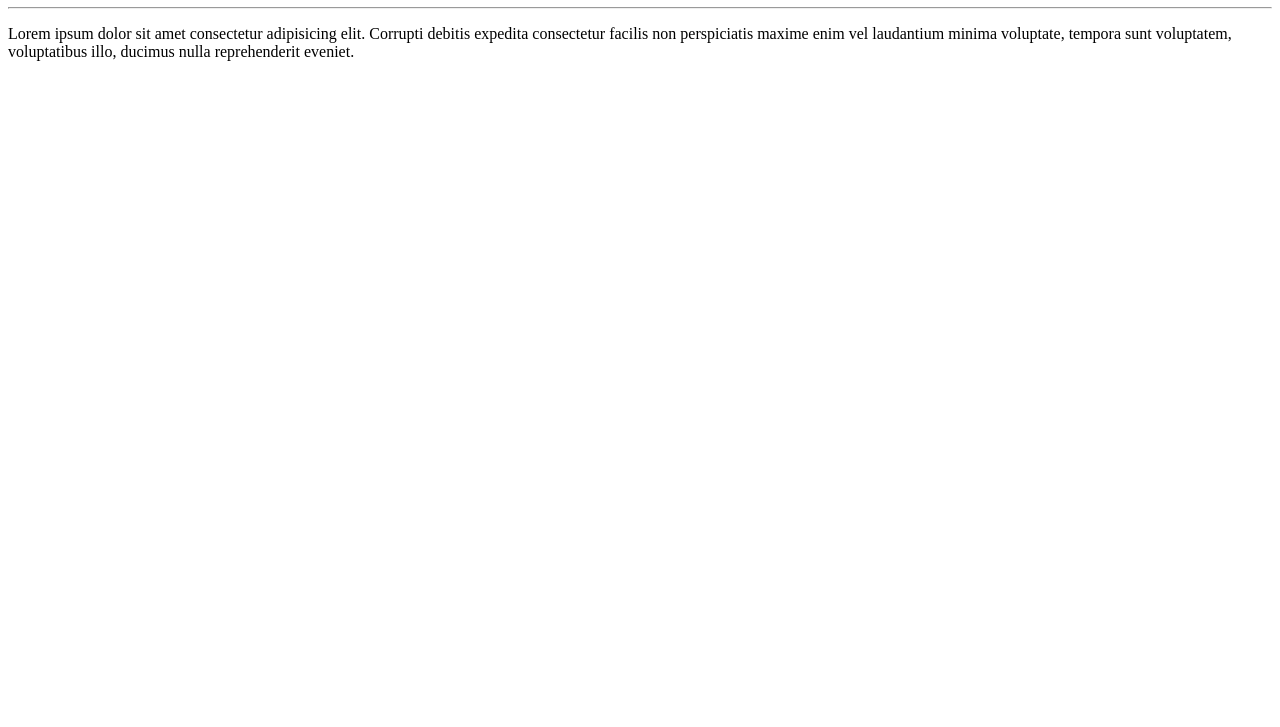
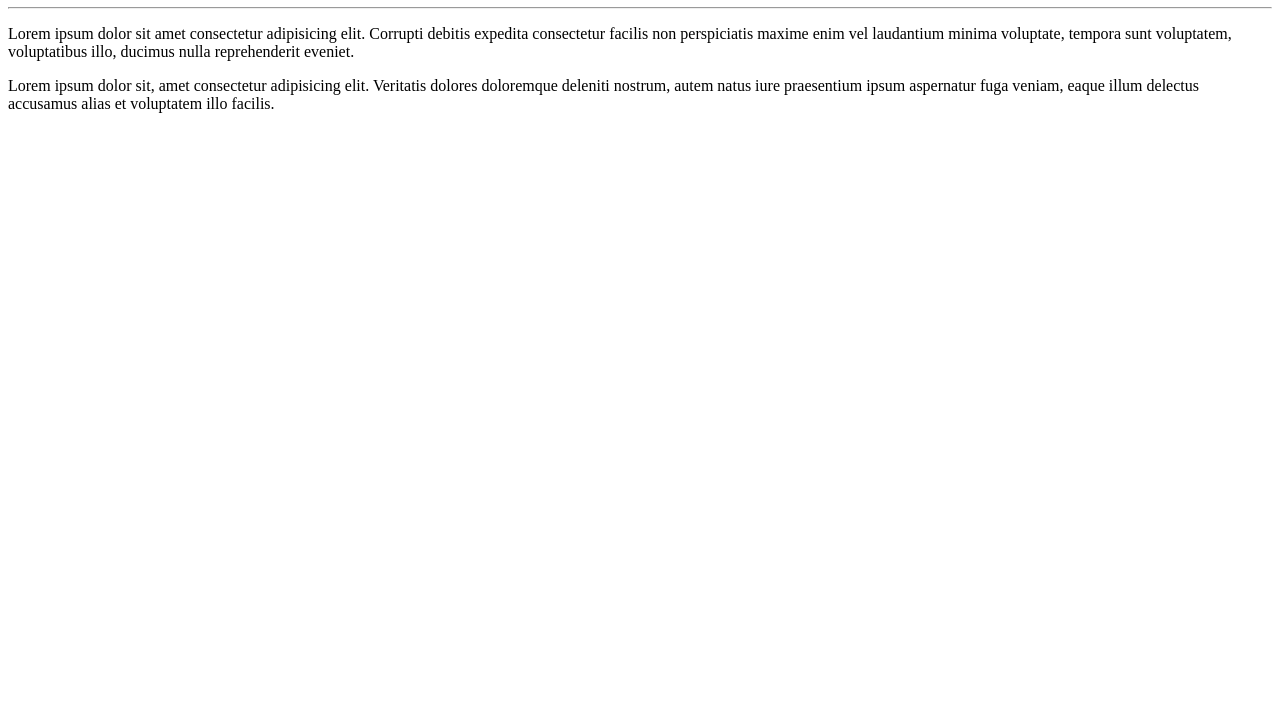
Before and after one commit to KeityMoraes/Hi-word, a plain HTML site: page site-exemplo/index.html in a window 1280 px wide. Shown: the part 73-800 px from the top of the page. Drawn offline with Linux system fonts and the light colour scheme.

Commit message:
teste-comando

```diff
--- a/site-exemplo/index.html
+++ b/site-exemplo/index.html
@@ -9,5 +9,6 @@
     <h1>Hello world</h1>
     <hr>
     <p>Lorem ipsum dolor sit amet consectetur adipisicing elit. Corrupti debitis expedita consectetur facilis non perspiciatis maxime enim vel laudantium minima voluptate, tempora sunt voluptatem, voluptatibus illo, ducimus nulla reprehenderit eveniet.</p>
+    <p>Lorem ipsum dolor sit, amet consectetur adipisicing elit. Veritatis dolores doloremque deleniti nostrum, autem natus iure praesentium ipsum aspernatur fuga veniam, eaque illum delectus accusamus alias et voluptatem illo facilis.</p>
 </body>
 </html>
```
